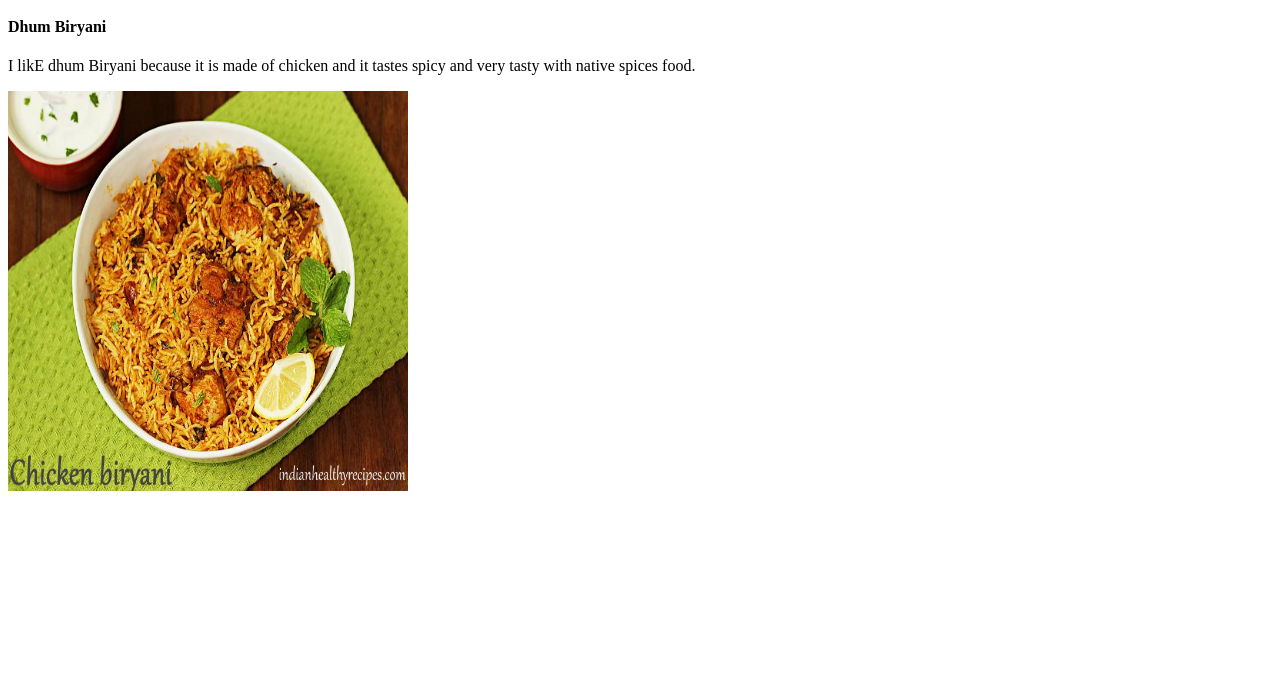
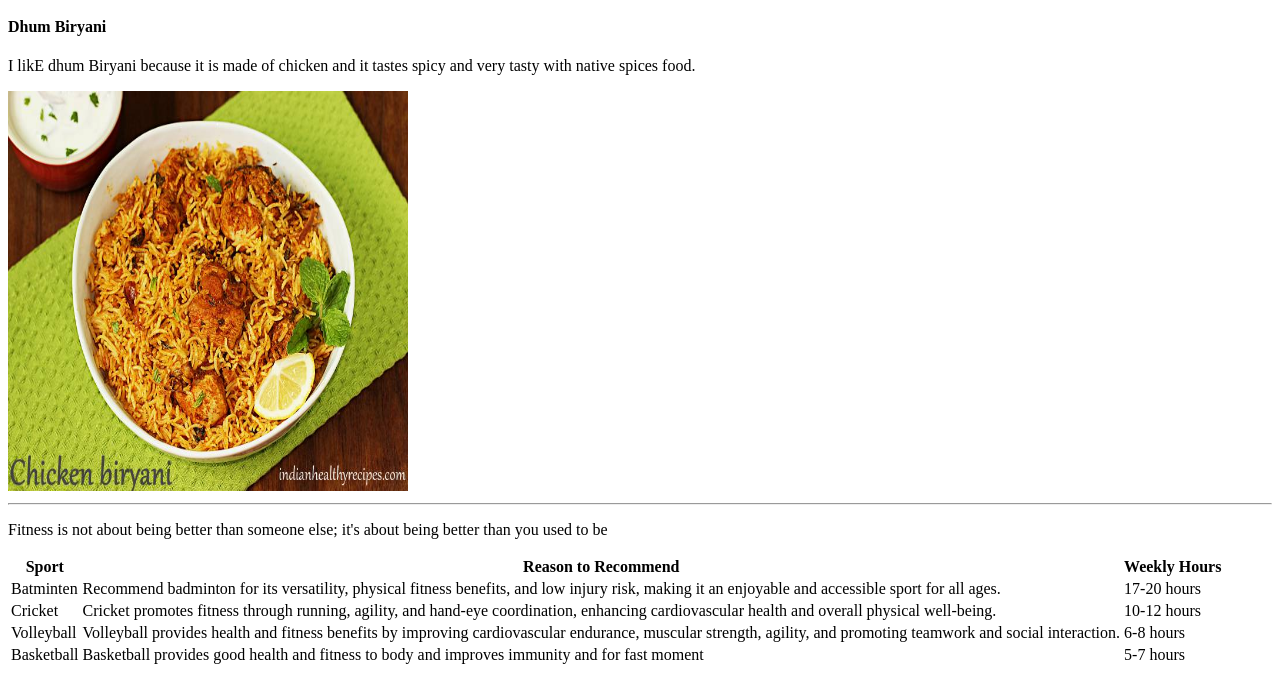
Before and after one commit to 44-563-WebApps-F23/44563-webapps-f23-assignment3-akashgadiparthi, a plain HTML site: page mystats.html in a window 1280 px wide. Shown: the part 137-812 px from the top of the page. Drawn offline with Linux system fonts and the light colour scheme.

Commit message:
added sports

```diff
--- a/mystats.html
+++ b/mystats.html
@@ -14,5 +14,34 @@
 <h4>Dhum Biryani</h4>
 <p>I likE dhum Biryani because it is made of chicken and it tastes spicy and very tasty with native spices food.</p>
 <img src="chicken-biryani-recipe.jpg" alt="photo of my favourate food" width="400" height="400">
+<hr>
+<p>Fitness is not about being better than someone else; it's about being better than you used to be</p>
+<table>
+    <tr>
+      <th>Sport</th>
+      <th>Reason to Recommend</th>
+      <th>Weekly Hours</th>
+    </tr>
+    <tr>
+      <td>Batminten</td>
+      <td>Recommend badminton for its versatility, physical fitness benefits, and low injury risk, making it an enjoyable and accessible sport for all ages.</td>
+      <td>17-20 hours</td>
+    </tr>
+    <tr>
+      <td>Cricket</td>
+      <td>Cricket promotes fitness through running, agility, and hand-eye coordination, enhancing cardiovascular health and overall physical well-being.</td>
+      <td>10-12 hours</td>
+    </tr>
+    <tr>
+      <td>Volleyball</td>
+      <td>Volleyball provides health and fitness benefits by improving cardiovascular endurance, muscular strength, agility, and promoting teamwork and social interaction.</td>
+      <td>6-8 hours</td>
+    </tr>
+    <tr>
+        <td>Basketball</td>
+        <td>Basketball provides good health and fitness to body and improves immunity and for fast moment</td>
+        <td>5-7 hours</td>
+    </tr>
+  </table>
 </body>
 </html>
```
